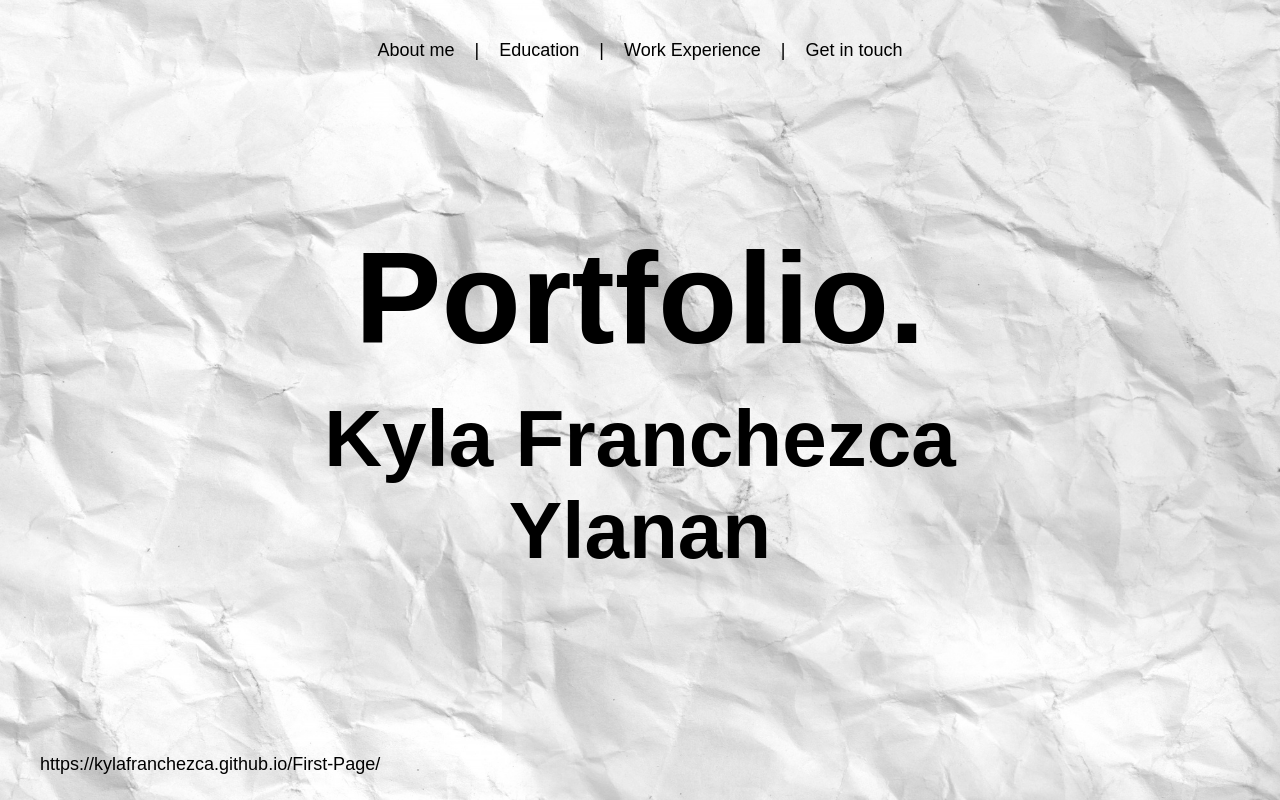
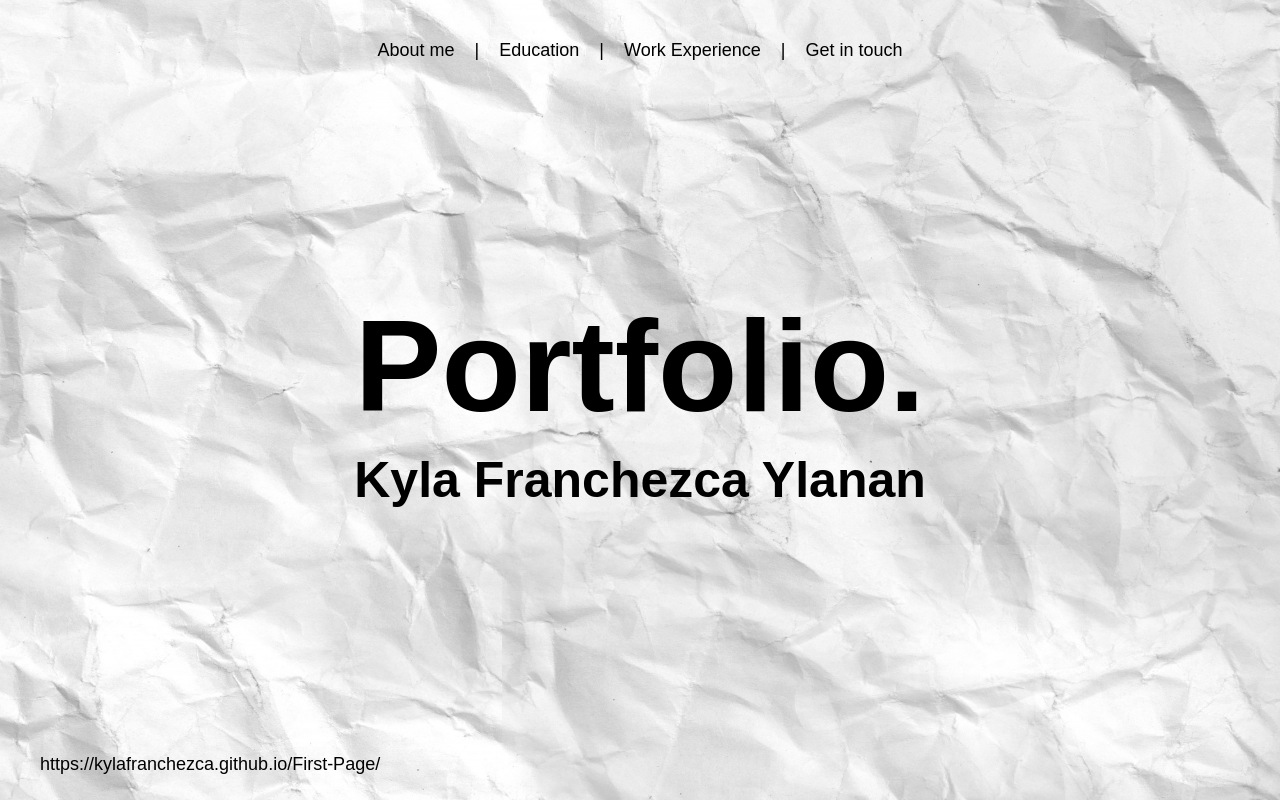
Before and after one commit to kylafranchezca/First-Page, a plain HTML site: page index.html in a window 1280 px wide. Drawn offline with Linux system fonts and the light colour scheme.

Commit message:
Reduce font size and margin for .name class

```diff
--- a/index.html
+++ b/index.html
@@ -44,9 +44,9 @@
         }
 
         .name {
-            font-size: 80px;
+            font-size: 50px;
             font-weight: bold;
-            margin-top: 20px;
+            margin-top: 10px;
         }
 
         /* Footer */
```
